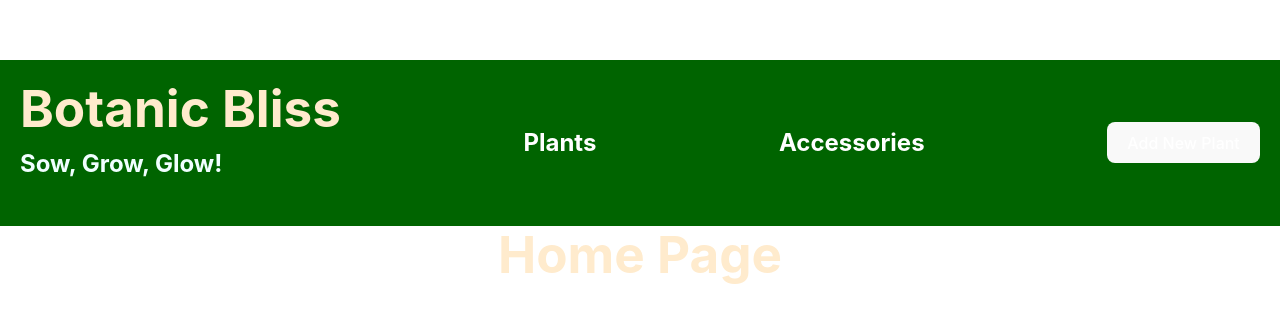
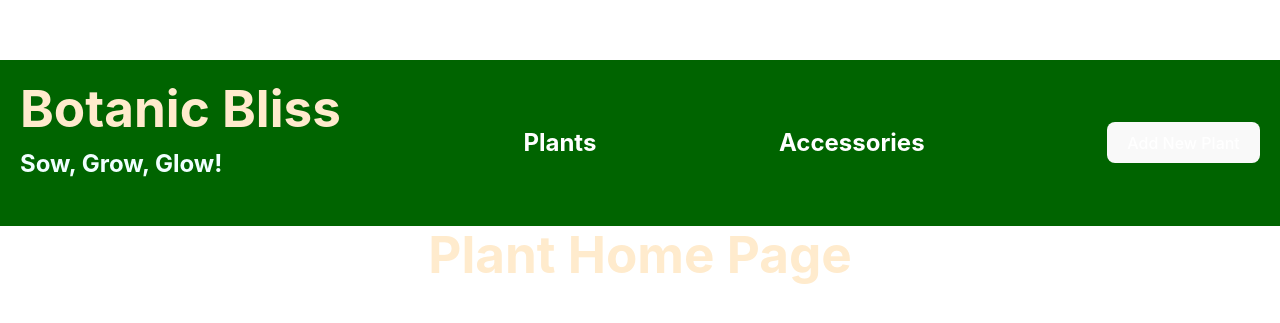
Before and after one commit to TyrellOliver/Portfolio-Frontend, a React (Vite) app: page / in a window 1280 px wide. Shown: the part 229-552 px from the top of the page. Built offline with nearby package versions, Linux system fonts and the light colour scheme; no server answers.

Commit message:
more styling and fixing some components

```diff
--- a/src/Components/Pages/Edit.jsx
+++ b/src/Components/Pages/Edit.jsx
@@ -3,7 +3,6 @@ import PlantEditForm from "../PlantEditForm";
 export default function Edit() {
   return (
     <div className="edit">
-      <h1>Edit Page</h1>
       <PlantEditForm />
     </div>
   );
--- a/src/Components/Pages/Home.jsx
+++ b/src/Components/Pages/Home.jsx
@@ -1,7 +1,9 @@
+import PlantHome from "../PlantHome";
+
 export default function Home() {
   return (
     <div className="home">
-      <h1>Home Page</h1>
+      <PlantHome/>
     </div>
   );
 }
--- a/src/Components/Pages/Index.jsx
+++ b/src/Components/Pages/Index.jsx
@@ -4,7 +4,6 @@ import "../Styles/Index.css"
 export default function Index() {
   return (
     <div className="index">
-      <h1>Index Page</h1>
       <Plants />
     </div>
   );
--- a/src/Components/Pages/New.jsx
+++ b/src/Components/Pages/New.jsx
@@ -1,9 +1,9 @@
 import PlantNewForm from "../PlantNewForm";
+import "../Styles/New.css"
 
 export default function New() {
   return (
     <div className="new">
-      <h1>New Form Page</h1>
       <PlantNewForm />
     </div>
   );
--- a/src/Components/Pages/Show.jsx
+++ b/src/Components/Pages/Show.jsx
@@ -3,7 +3,6 @@ import PlantDetails from "../PlantDetails";
 export default function Show() {
   return (
     <div className="show">
-      <h1>Show Page</h1>
       <PlantDetails />
     </div>
   );
--- a/src/Components/Plant.jsx
+++ b/src/Components/Plant.jsx
@@ -17,7 +17,7 @@ export default function Plant({ plant }) {
           <h2>{plant.name}</h2>
           <h3>{plant.price}</h3>
           <h3>{plant.in_stock ? "In Stock" : null}</h3>
-          <h3>{plant.safe_for_pets ? "🐶 Safe" : "Not Safe For 🐶"}</h3>
+          <h3>{plant.safe_for_pets ? "Pet Safe" : "Not Safe For Pets"}</h3>
           <h3>{plant.description}</h3>
         </div>
       </div>
--- a/src/Components/PlantDetails.jsx
+++ b/src/Components/PlantDetails.jsx
@@ -50,7 +50,7 @@ export default function PlantDetails() {
           <h2>{plant.name}</h2>
           <h3>{plant.price}</h3>
           <h3>{plant.in_stock ? "In Stock" : null}</h3>
-          <h3>{plant.safe_for_pets ? "🐶 Safe" : "Not Safe For 🐶"}</h3>
+          <h3>{plant.safe_for_pets ? "Pet Safe" : "Not Safe For Pets"}</h3>
           <h3>{plant.description}</h3>
         </div>
       </div>
--- /dev/null
+++ b/src/Components/PlantHome.jsx
@@ -0,0 +1,7 @@
+export default function PlantHome() {
+  return (
+    <div className="plant_home">
+      <h1>Plant Home Page</h1>
+    </div>
+  );
+}
--- /dev/null
+++ b/src/Components/Styles/New.css
@@ -0,0 +1,72 @@
+/* Overall form container */
+/*
+.new_form_container {
+    width: 500px;
+    margin: 0 auto;
+    border: 1px solid #ddd;
+    border-radius: 5px;
+    padding: 20px;
+  }
+   */
+/* Form fields */
+
+/* .FormField {
+    margin-bottom: 10px;
+    display: flex;
+    flex-direction: column;
+  } */
+
+/* Form labels */
+
+/* .FormField label {
+    font-weight: bold;
+  } */
+
+/* Form inputs */
+
+/* .FormField input,
+  .FormField textarea {
+    width: 100%;
+    padding: 5px;
+    border: 1px solid #ccc;
+    border-radius: 3px;
+  } */
+
+/* Radio buttons and checkboxes */
+
+/* .FormField input[type="radio"],
+  .FormField input[type="checkbox"] {
+    margin-right: 5px;
+  } */
+
+/* Submit button */
+
+/* .submit-button {
+    text-align: center;
+    margin-top: 10px;
+  } */
+
+/* .submit-button button {
+    padding: 10px;
+    border: none;
+    background-color: #007bff;
+    color: #fff;
+    border-radius: 5px;
+    cursor: pointer;
+  } */
+
+
+
+
+
+
+
+
+
+
+
+
+.new_form_container {
+  border-radius: 5px;
+  padding: 20px;
+}
```
Also changed, not shown: 1 other file (tests, documents, lock files or other folders).
